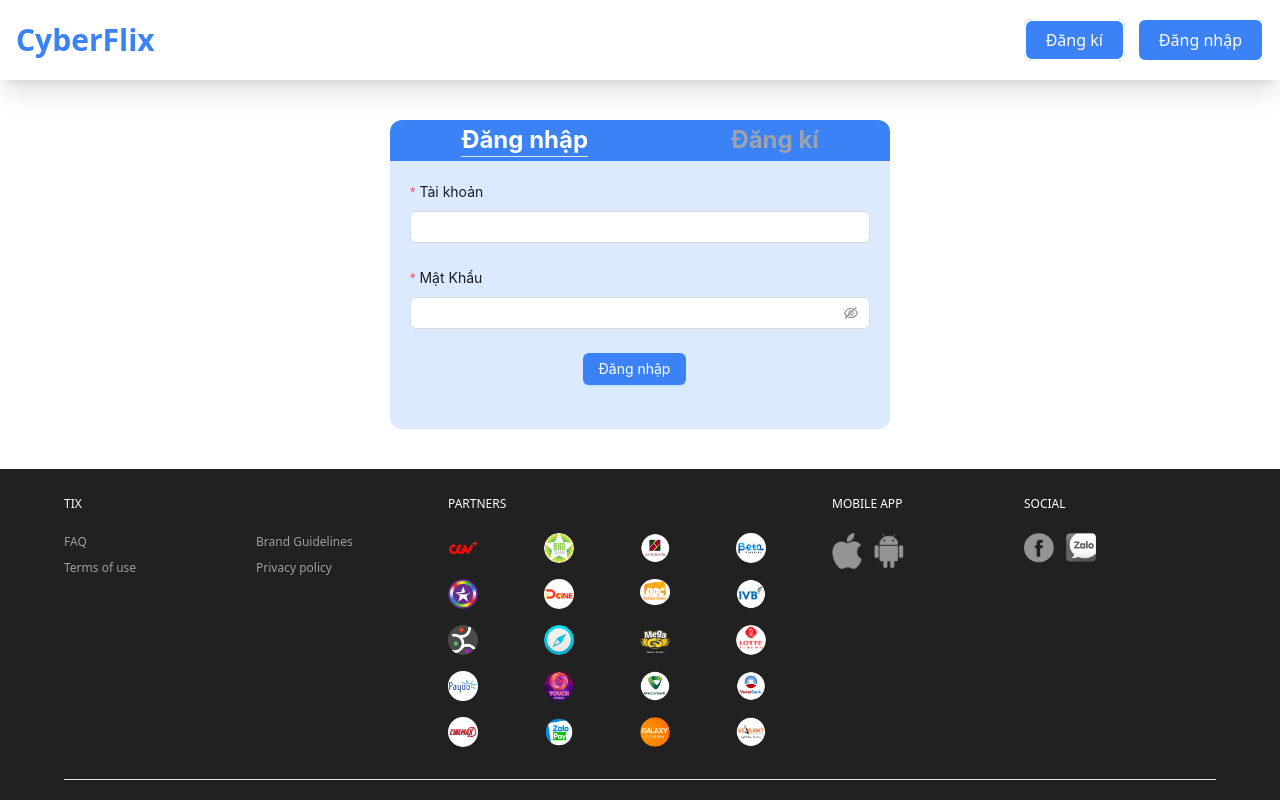
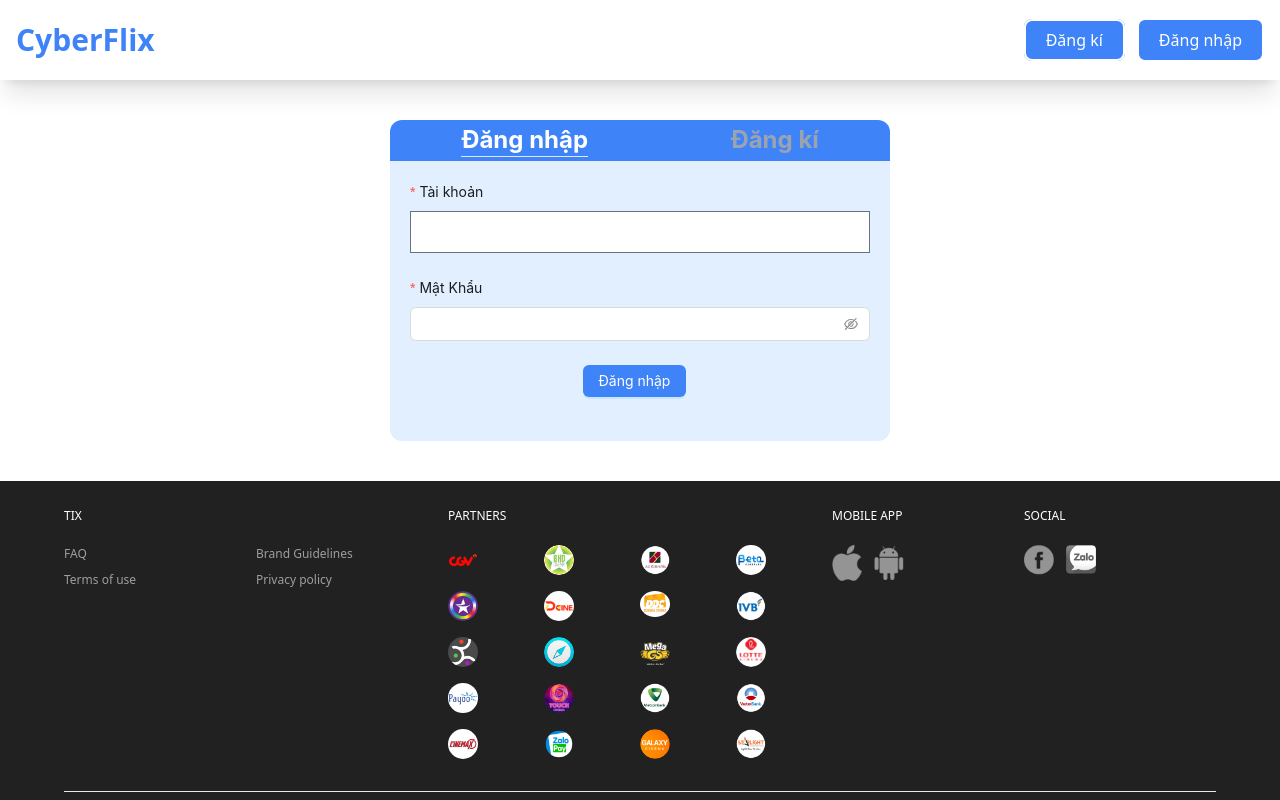
Before and after one commit to KHA0410/CyberFlix, a React (Create React App) app: page /login in a window 1280 px wide. Shown: the top 800 px of the page. Built offline with nearby package versions, Linux system fonts and the light colour scheme.

Commit message:
installed flowbite for header

```diff
--- a/package.json
+++ b/package.json
@@ -10,6 +10,8 @@
     "@testing-library/user-event": "^13.5.0",
     "antd": "^5.12.8",
     "axios": "^1.6.5",
+    "flowbite": "^2.2.1",
+    "flowbite-react": "^0.7.2",
     "moment": "^2.30.1",
     "react": "^18.2.0",
     "react-dom": "^18.2.0",
--- a/tailwind.config.js
+++ b/tailwind.config.js
@@ -1,6 +1,9 @@
 /** @type {import('tailwindcss').Config} */
 module.exports = {
-  content: ["./src/**/*.{js,jsx,ts,tsx}"],
+  content: [
+    "./src/**/*.{js,jsx,ts,tsx}",
+    'node_modules/flowbite-react/lib/esm/**/*.js'
+  ],
   theme: {
     extend: {},
     screens: {
@@ -20,5 +23,7 @@
       // => @media (max-width: 639px) { ... }
     }
   },
-  plugins: [],
+  plugins: [
+    require('flowbite/plugin')
+  ],
 };
```
Also changed, not shown: src/components/HeaderFlix/HeaderFlix.jsx (+7 -4 lines), 1 other file (tests, documents, lock files or other folders).
